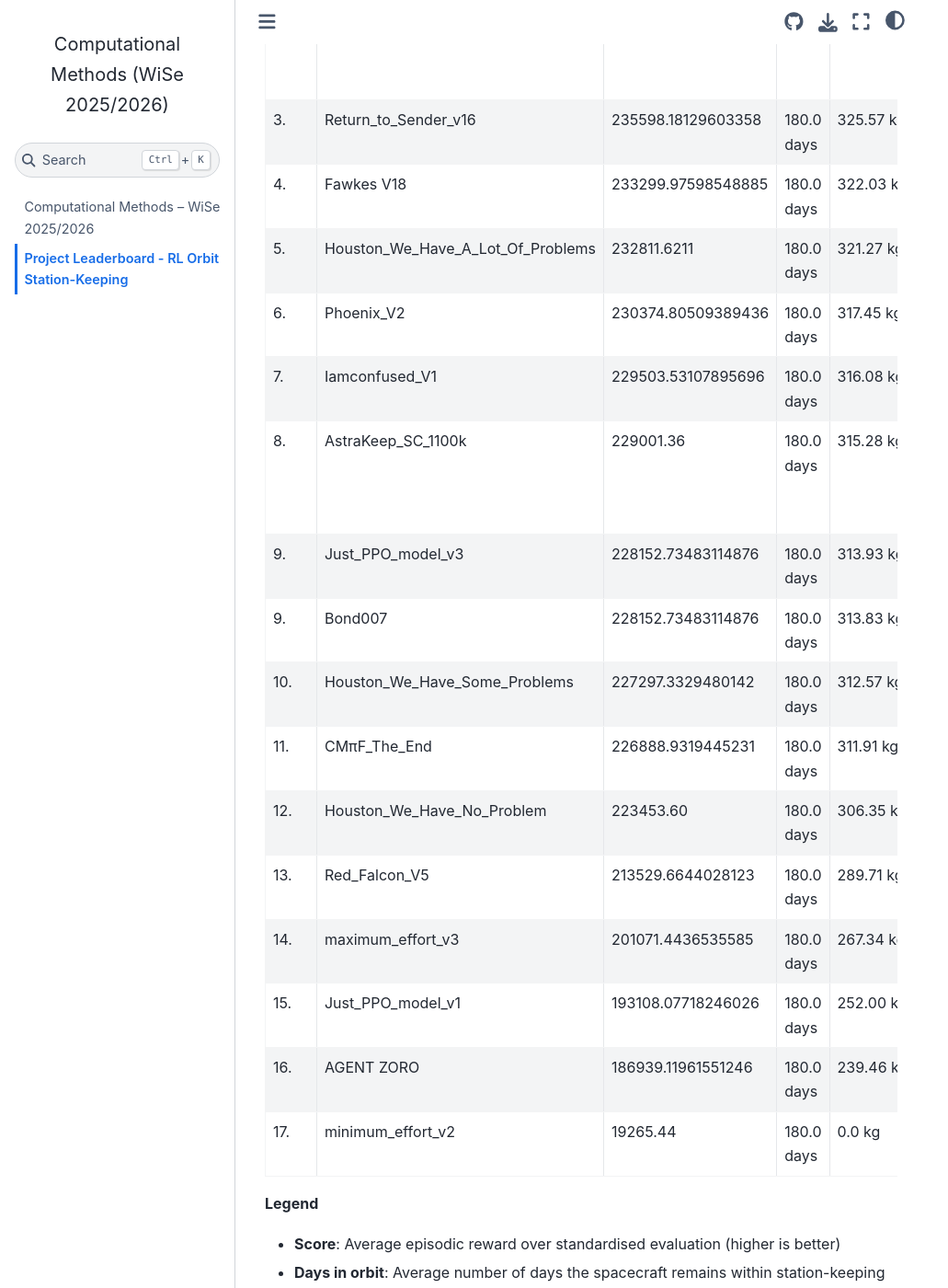
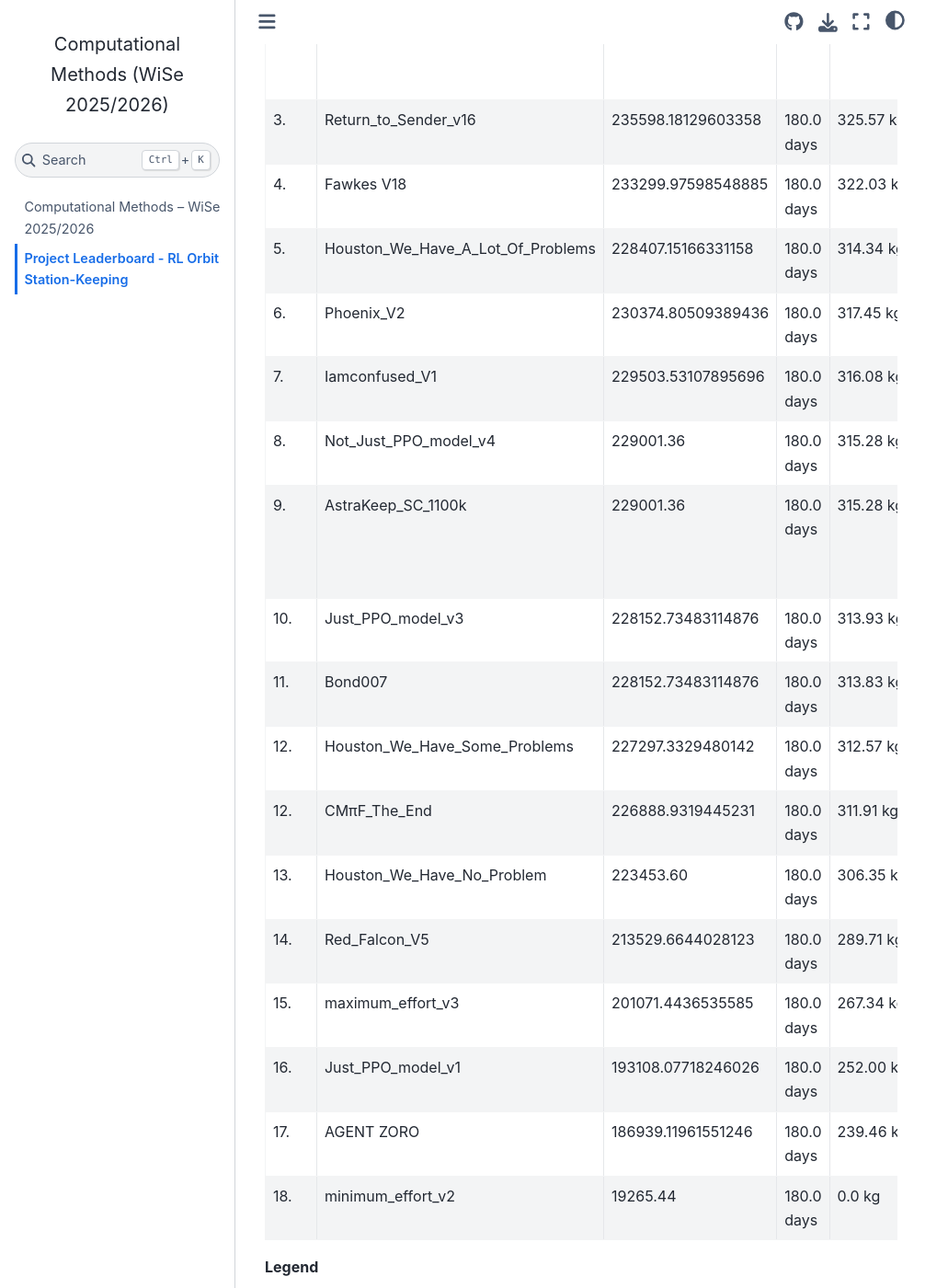
Before and after one commit to Leibniz-IWT/comp_eng, a Jupyter Book: the page built from leaderboard.md, in a window 1280 px wide and 1400 px high, scrolled down 807 px. Shown: the whole window at 92% size, without its empty margins (0-1031 px from the left). Built offline with Jupyter Book 1.0.4 settings and Sphinx 7.4.7 and the Sphinx Book theme 1.1.4, drawn with Linux system fonts in a browser that asks for light colours; pages that are not in the unit, such as notebooks, are missing from menus.

Commit message:
MAINT: Update leaderboard

```diff
--- a/leaderboard.md
+++ b/leaderboard.md
@@ -28,24 +28,25 @@
 
 | Rank | Model name                        | Score               | Days in orbit    | Fuel mass remaining (kg) | Notes                                                                                                                                                                                                                                                                |
 |------|-----------------------------------|---------------------|------------------|--------------------------|----------------------------------------------------------------------------------------------------------------------------------------------------------------------------------------------------------------------------------------------------------------------|
-| 1.   | Pointy_end_forward                | 238863.2635504955  | 180.0 days       | 330.54 kg                |                                                                                                                                                                                                                                                                      |
+| 1.   | Pointy_end_forward                | 238863.2635504955   | 180.0 days       | 330.54 kg                |                                                                                                                                                                                                                                                                      |
 | 2.   | I_Am_Really_Done_ok               | 238316.09242013458  | 180.0 days       | 329.72 kg                | Used PPO with custom reward shaping featuring an altitude deadzone (5km) for fuel efficiency and an alignment penalty for integrated control. The agent acts as a numerical decoupler for the hierarchical control scheme in Sub-Problem 3.                          |
 | 3.   | Return_to_Sender_v16              | 235598.18129603358  | 180.0 days       | 325.57 kg                | –                                                                                                                                                                                                                                                                    |
 | 4.   | Fawkes V18                        | 233299.97598548885  | 180.0 days       | 322.03 kg                | –                                                                                                                                                                                                                                                                    |
-| 5.   | Houston_We_Have_A_Lot_Of_Problems | 232811.6211         | 180.0 days       | 321.27 kg                | Minimal change in PPO agent hyperparameters                                                                                                                                                                                                                          |
+| 5.   | Houston_We_Have_A_Lot_Of_Problems | 228407.15166331158  | 180.0 days       | 314.34 kg                | Minimal change in PPO agent hyperparameters                                                                                                                                                                                                                          |
 | 6.   | Phoenix_V2                        | 230374.80509389436  | 180.0 days       | 317.45 kg                | Reward Function was inspired from the research paper - https://www.sciencedirect.com/science/article/pii/S0273117725004533                                                                                                                                           |
 | 7.   | Iamconfused_V1                    | 229503.53107895696  | 180.0 days       | 316.08 kg                | -                                                                                                                                                                                                                                                                    |
-| 8.   | AstraKeep_SC_1100k                | 229001.36           | 180.0 days       | 315.28 kg                | PPO-based high-level station-keeping controller with integrated reward shaping directly inside the environment definition. Instead of using the separate “Reward Shaping” section, I embedded a physics-informed energy-based reward into the PPO training workflow. |
-| 9.   | Just_PPO_model_v3                 | 228152.73483114876  | 180.0 days       | 313.93 kg                | -                                                                                                                                                                                                                                                                    |
-| 9.   | Bond007                           | 228152.73483114876  | 180.0 days       | 313.83 kg                | -                                                                                                                                                                                                                                                                    |
-| 10.  | Houston_We_Have_Some_Problems     | 227297.3329480142   | 180.0 days       | 312.57 kg                | -                                                                                                                                                                                                                                                                    |
-| 11.  | CMπF_The_End                      | 226888.9319445231   | 180.0 days       | 311.91 kg                | -                                                                                                                                                                                                                                                                    |
-| 12.  | Houston_We_Have_No_Problem        | 223453.60           | 180.0 days       | 306.35 kg                | –                                                                                                                                                                                                                                                                    |
-| 13.  | Red_Falcon_V5                     | 213529.6644028123   | 180.0 days       | 289.71 kg                | –                                                                                                                                                                                                                                                                    |
-| 14.  | maximum_effort_v3                 | 201071.4436535585   | 180.0 days       | 267.34 kg                | –                                                                                                                                                                                                                                                                    |
-| 15.  | Just_PPO_model_v1                 | 193108.07718246026  | 180.0 days       | 252.00 kg                | Basic PPO model without any integration of reward functions. The solver from the environment.py is changed to LSODA instead of RK45.                                                                                                                                 |
-| 16.  | AGENT ZORO                        | 186939.11961551246  | 180.0 days       | 239.46 kg                | –                                                                                                                                                                                                                                                                    |
-| 17.  | minimum_effort_v2                 | 19265.44            | 180.0 days       | 0.0 kg                   | Minimum passing grade as defined by the rules                                                                                                                                                                                                                        |
+| 8.   | Not_Just_PPO_model_v4             | 229001.36           | 180.0 days       | 315.28 kg                | -                                                                                                                                                                                                                                                                    |
+| 9.   | AstraKeep_SC_1100k                | 229001.36           | 180.0 days       | 315.28 kg                | PPO-based high-level station-keeping controller with integrated reward shaping directly inside the environment definition. Instead of using the separate “Reward Shaping” section, I embedded a physics-informed energy-based reward into the PPO training workflow. |
+| 10.  | Just_PPO_model_v3                 | 228152.73483114876  | 180.0 days       | 313.93 kg                | -                                                                                                                                                                                                                                                                    |
+| 11.  | Bond007                           | 228152.73483114876  | 180.0 days       | 313.83 kg                | -                                                                                                                                                                                                                                                                    |
+| 12.  | Houston_We_Have_Some_Problems     | 227297.3329480142   | 180.0 days       | 312.57 kg                | -                                                                                                                                                                                                                                                                    |
+| 12.  | CMπF_The_End                      | 226888.9319445231   | 180.0 days       | 311.91 kg                | -                                                                                                                                                                                                                                                                    |
+| 13.  | Houston_We_Have_No_Problem        | 223453.60           | 180.0 days       | 306.35 kg                | –                                                                                                                                                                                                                                                                    |
+| 14.  | Red_Falcon_V5                     | 213529.6644028123   | 180.0 days       | 289.71 kg                | –                                                                                                                                                                                                                                                                    |
+| 15.  | maximum_effort_v3                 | 201071.4436535585   | 180.0 days       | 267.34 kg                | –                                                                                                                                                                                                                                                                    |
+| 16.  | Just_PPO_model_v1                 | 193108.07718246026  | 180.0 days       | 252.00 kg                | Basic PPO model without any integration of reward functions. The solver from the environment.py is changed to LSODA instead of RK45.                                                                                                                                 |
+| 17.  | AGENT ZORO                        | 186939.11961551246  | 180.0 days       | 239.46 kg                | –                                                                                                                                                                                                                                                                    |
+| 18.  | minimum_effort_v2                 | 19265.44            | 180.0 days       | 0.0 kg                   | Minimum passing grade as defined by the rules                                                                                                                                                                                                                        |
 
 
 
```
